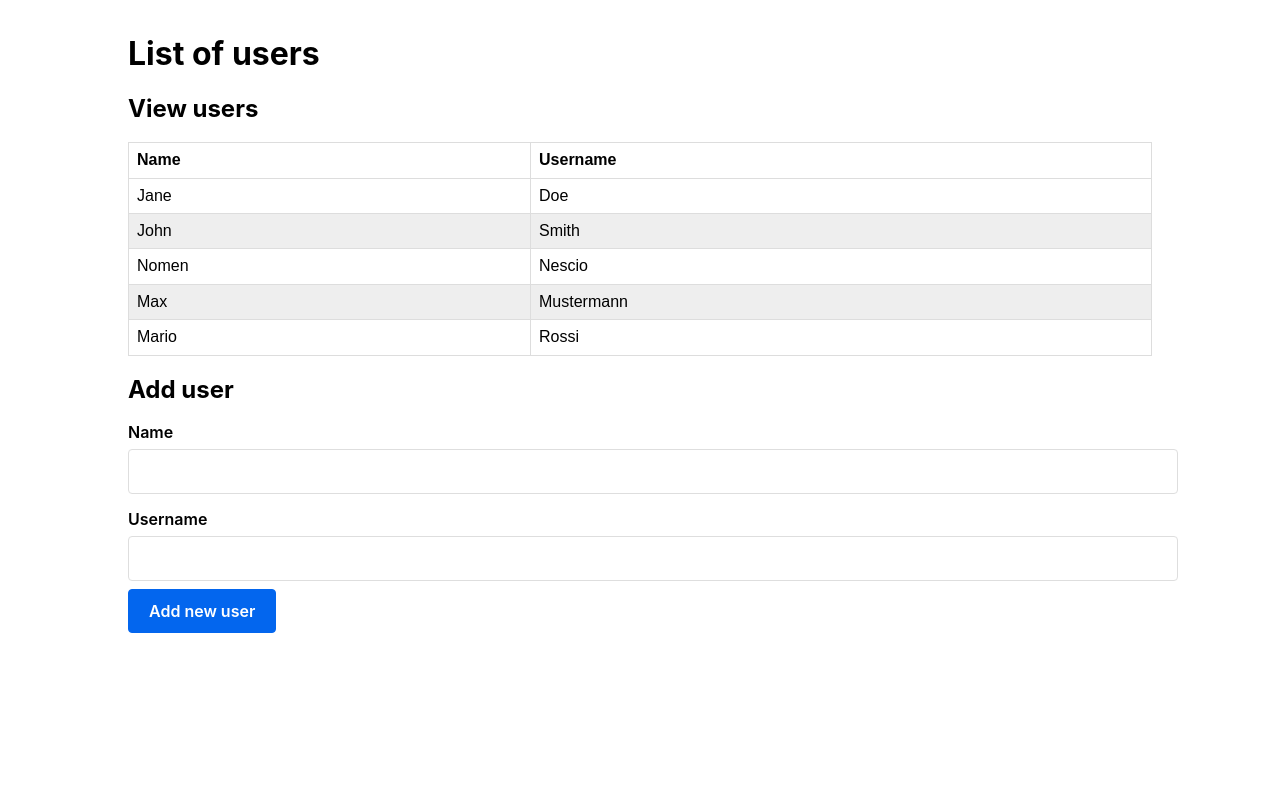
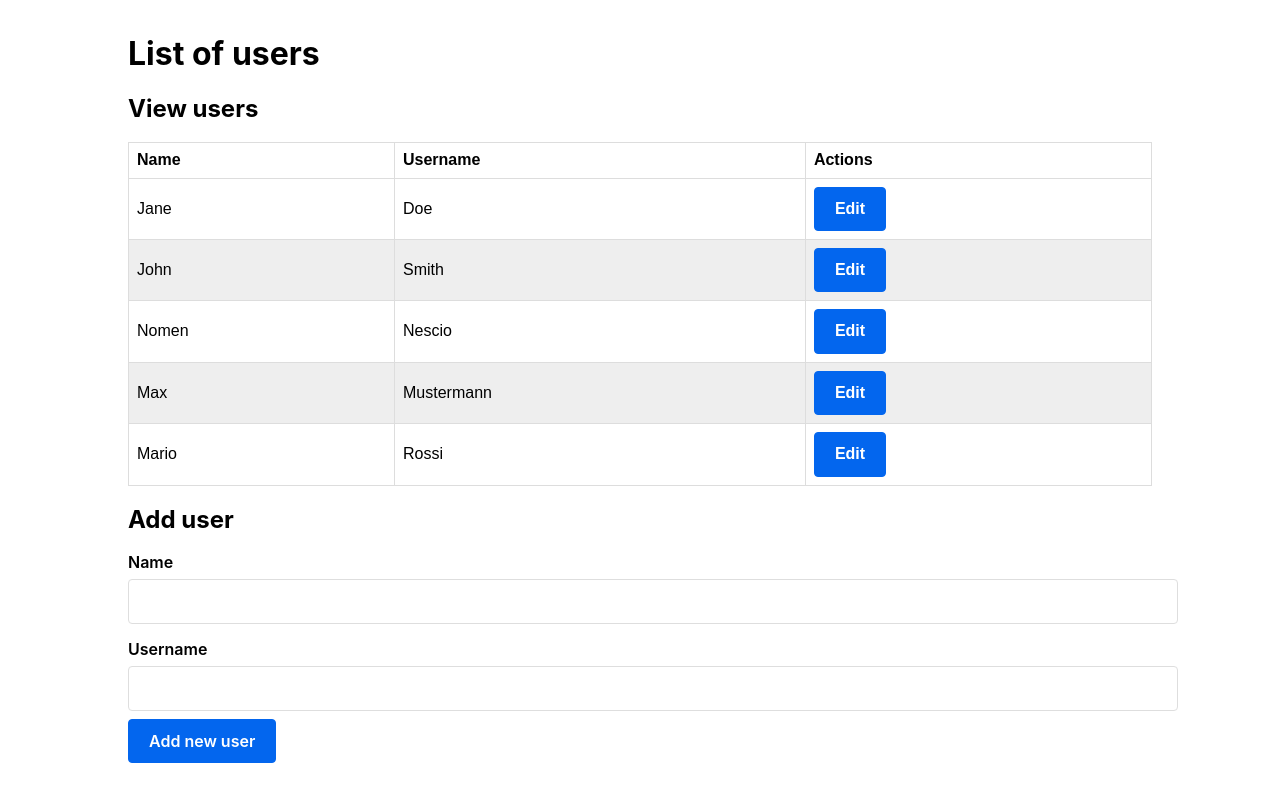
Before and after one commit to coderwebchris/users_list, a React (Create React App) app: page / in a window 1280 px wide. Built offline with nearby package versions, Linux system fonts and the light colour scheme.

Commit message:
Edit user and save the new values

```diff
--- a/src/App.tsx
+++ b/src/App.tsx
@@ -2,7 +2,7 @@ import React, { useState } from 'react';
 import UserTable from './tables/UserTable';
 import AddUserForm from './forms/AddUserForm'
 import IUsers from './models/IUsers';
-import { addUserType } from './models/types';
+import { userType, updateUserType } from './models/types';
 import 'normalize.css';
 import './App.css';
 
@@ -15,14 +15,31 @@ function App() {
 		{ id: 4, name: 'Max', username: 'Mustermann' },
 		{ id: 5, name: 'Mario', username: 'Rossi' },
 	];
+	const initialFormState: IUsers = { id: 0, name: '', username: '' };
 
 	// Setting state
 	const [users, setUsers] = useState(usersData); // add users to list
+	const [currentUser, setCurrentUser] = useState(initialFormState);
+	const [editing, setEditing] = useState(false);
 
 	// CRUD operation
-	const addUser: addUserType  = (newUser: IUsers): void => {
+	const addUser: userType = (newUser: IUsers): void => {
 		newUser.id = users.length + 1;
 		setUsers([...users, newUser]);
+	};
+	const updateUser: updateUserType = (id: number, updatedUser: IUsers): void => {
+		setEditing(false)
+		setUsers(users.map(user => (user.id === id ? updatedUser : user)))
+	};
+
+	const editRow: userType = (user: IUsers): void => {
+		setEditing(true);
+		setCurrentUser({ id: user.id, name: user.name, username: user.username })
+	}
+
+	const handleInputChange = (event: React.ChangeEvent<HTMLInputElement>) => {
+		const { name, value } = event.target;
+		setCurrentUser({ ...currentUser, [name]: value });
 	};
 
 	return (
@@ -31,12 +48,34 @@ function App() {
 			<div className="flex-row">
 				<div className="flex-large">
 					<h2>View users</h2>
-					<UserTable users={users} />
+					<UserTable users={users} editRow={editRow} />
 				</div>
 			</div>
 			<div className="add">
-				<h2>Add user</h2>
-				<AddUserForm addProps={{addUser}} />
+				{editing ? (<div>
+					<h2>Edit user</h2>
+					<form
+						onSubmit={event => {
+							event.preventDefault();
+							updateUser(currentUser.id, currentUser);
+						}}
+					>
+						<label>Name</label>
+						<input type="text" name="name" value={currentUser.name} onChange={handleInputChange} />
+						<label>Username</label>
+						<input type="text" name="username" value={currentUser.username} onChange={handleInputChange} />
+						<button>Update user</button>
+						<button onClick={() => setEditing(false)} className="button muted-button">
+							Cancel
+							</button>
+					</form>
+				</div>
+				) : (
+						<div>
+							<h2>Add user</h2>
+							<AddUserForm addProps={{ addUser }} />
+						</div>
+					)}
 			</div>
 		</div>
 	);
--- a/src/models/IUsersProps.ts
+++ b/src/models/IUsersProps.ts
@@ -1,8 +1,8 @@
 import IUsers from './IUsers';
-import { addUserType } from './types';
+import { userType } from './types';
 
 interface IProps {
-	addUser: addUserType;
+	addUser: userType;
 }
 
 interface IUsersProps {
--- a/src/models/types.ts
+++ b/src/models/types.ts
@@ -1,3 +1,4 @@
 import IUsers from './IUsers';
 
-export type addUserType = (user: IUsers) => void;
+export type userType = (user: IUsers) => void;
+export type updateUserType = (id: number, updatedUser: IUsers) => void;
--- a/src/tables/UserTable.tsx
+++ b/src/tables/UserTable.tsx
@@ -3,14 +3,16 @@ import IUsers from '../models/IUsers';
 
 interface IProps {
   users: Array<IUsers>;
+  editRow: any;
 }
 
-const UserTable = (props:IProps) => (
+const UserTable = (props: IProps) => (
   <table>
     <thead>
       <tr>
         <th>Name</th>
         <th>Username</th>
+        <th>Actions</th>
       </tr>
     </thead>
     <tbody>
@@ -19,13 +21,24 @@ const UserTable = (props:IProps) => (
           <tr key={user.id}>
             <td>{user.name}</td>
             <td>{user.username}</td>
+            <td>
+              <button
+                onClick={() => {
+                  console.log('edit: ',user.name);
+                  props.editRow(user);
+                }}
+                className="button muted-button"
+              >
+                Edit
+              </button>
+            </td>
           </tr>
         ))
       ) : (
-        <tr>
-          <td colSpan={3}>No users</td>
-        </tr>
-      )}
+          <tr>
+            <td colSpan={3}>No users</td>
+          </tr>
+        )}
     </tbody>
   </table>
 );
```
